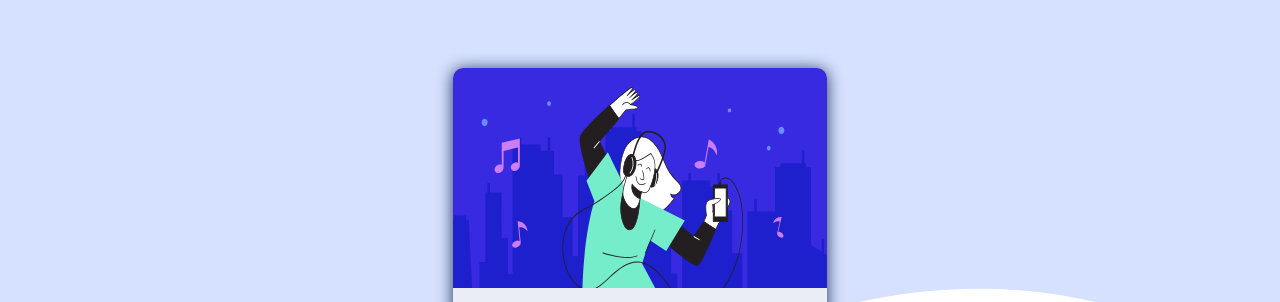
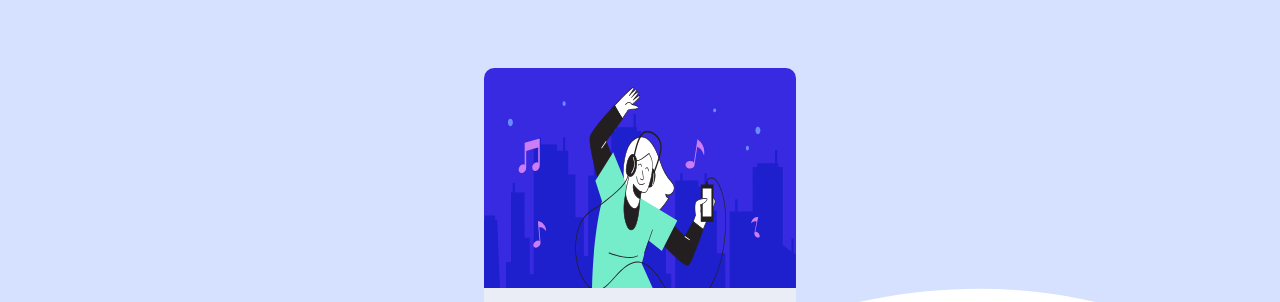
Before and after one commit to andr3ygy12/order-summary, a plain HTML site: page index.html in a window 1280 px wide. Shown: the top 302 px of the page. Drawn offline with Linux system fonts and the light colour scheme.

Commit message:
i think it's finished

```diff
--- a/style.css
+++ b/style.css
@@ -41,7 +41,7 @@ main {
     border-radius: 10px;
     background-color: #fff;
     background-color: hsl(225, 38%, 94%);
-    box-shadow: 0 .1rem 1rem var(--dark-blue);
+    /* box-shadow: 0 .1rem 1rem var(--dark-blue); */
 }
 
 .hero-image {
@@ -148,7 +148,7 @@ main {
     }
 
     .card{
-        width: 30%;
+        width: 25%;
     }
 
     a:hover{
```
